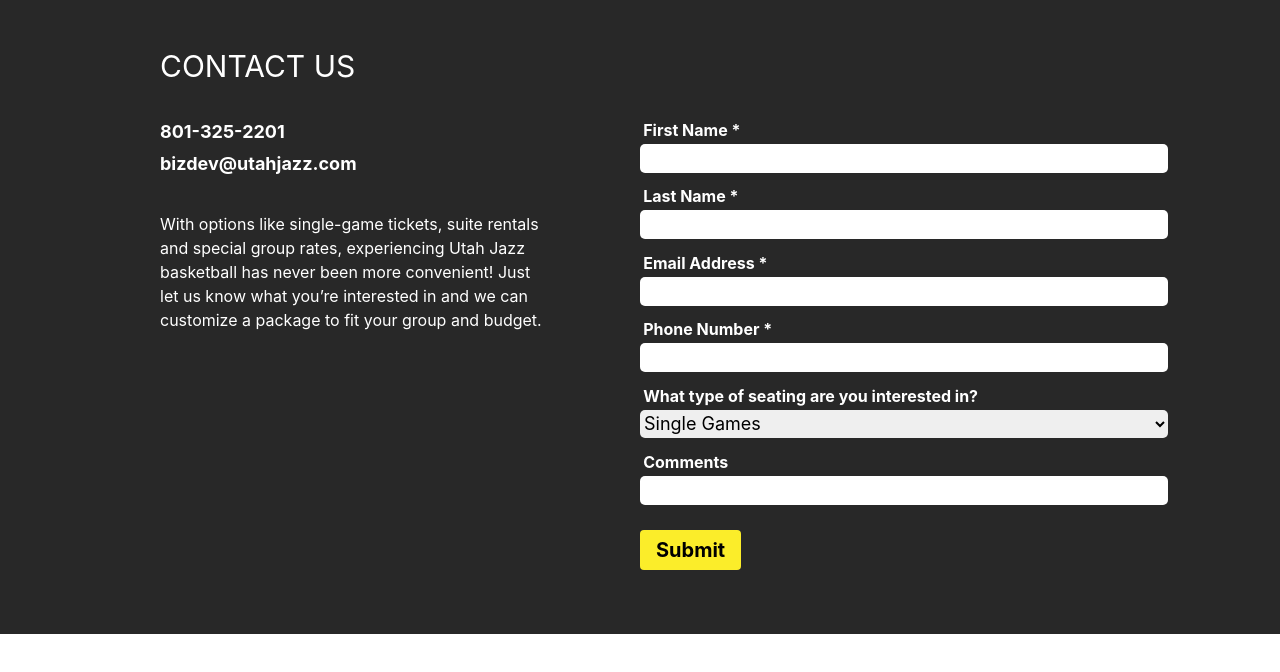
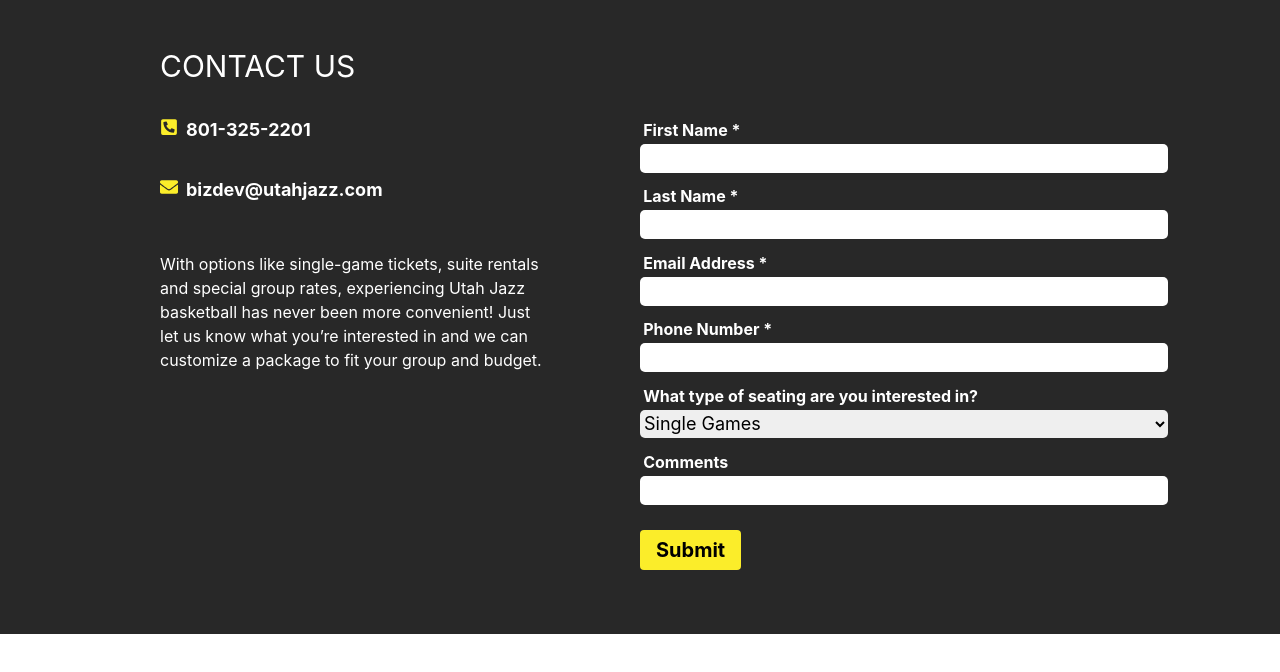
Before and after one commit to chavionjackson/Jazz-Premium-Seating, a Next.js app: page /Homepage/Contact in a window 1280 px wide. Shown: the top 672 px of the page. Built offline with nearby package versions, Linux system fonts and the light colour scheme.

Commit message:
added icons

```diff
--- a/pages/DetailsPage/Header.js
+++ b/pages/DetailsPage/Header.js
@@ -1,6 +1,5 @@
 import React from "react";
-// import Image from 'next/image'
-// import { logo } from '../assets/Jazz Logo.png'
+import { AiOutlineFilePdf } from "react-icons/ai";
 
 const Header = () => {
   return (
@@ -32,7 +31,8 @@
           Eide Bailly Suite Level
         </h1>
         <div className="flex items-center justify-between mr-4 font-bold headingLink">
-          <a className="pt-1 pb-1 pl-4 pr-4 text-xl rounded-md linkButton">
+          <a className="inline-flex pt-1 pb-1 pl-4 pr-4 text-xl align-baseline rounded-md linkButton">
+          <AiOutlineFilePdf className="mt-1 mr-2" />
             Download Info
           </a>
           <a className="pt-1 pb-1 pl-4 pr-4 text-xl rounded-md linkButton">
--- a/pages/Homepage/Contact.js
+++ b/pages/Homepage/Contact.js
@@ -1,4 +1,6 @@
 import React from 'react'
+import { FaPhoneSquareAlt, FaEnvelope } from "react-icons/fa";
+
 
 const Contact = () => {
   return (
@@ -7,11 +9,14 @@
         <h2 className="text-[#fff] uppercase text-3xl mt-8 mb-8">Contact Us</h2>
         <div className="flex items-center justify-between footerWrapper">
           <div className="w-2/5">
-            <div className="mb-8 leading-8">
+            <div className="flex items-baseline gap-2 mb-4 leading-8">
+              <FaPhoneSquareAlt className="text-[#fbed2a] text-lg" />
               <a href="#" className="mb-4 text-lg font-bold text-[#fff]">
                 801-325-2201
               </a>
-              <br />
+            </div>
+            <div className="flex items-baseline gap-2 mb-8 leading-8">
+              <FaEnvelope className="text-[#fbed2a] text-lg" />
               <a href="#" className="mb-4 text-lg font-bold text-[#fff]">
                 bizdev@utahjazz.com
               </a>
@@ -58,7 +63,10 @@
                 <input className="inputText"></input>
                 <br />
               </div>
-              <button type="submit" className="text-xl mb-12 font-bold pt-1.5 pb-1.5 pr-4 pl-4 mt-4 rounded border-none bg-[#fbed2a]">
+              <button
+                type="submit"
+                className="text-xl mb-12 font-bold pt-1.5 pb-1.5 pr-4 pl-4 mt-4 rounded border-none bg-[#fbed2a]"
+              >
                 Submit
               </button>
             </form>
--- a/styles/globals.css
+++ b/styles/globals.css
@@ -90,7 +90,7 @@
 }
 
 .headingLink {
-  min-width: 28%;
+  min-width: 30%;
 }
 
 .linkButton {
```
Also changed, not shown: pages/Homepage/Digital.js (+6 -4 lines).
